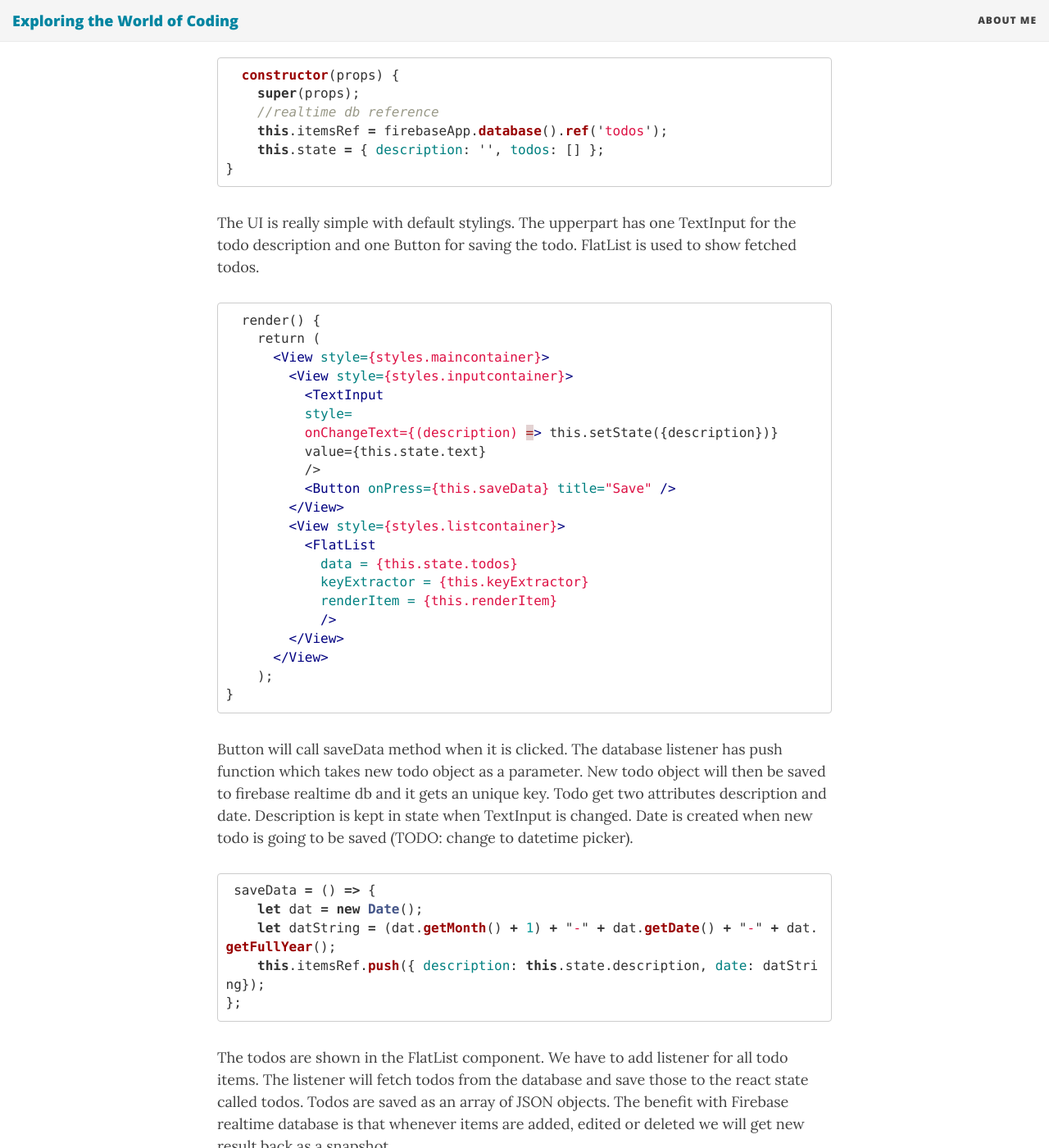
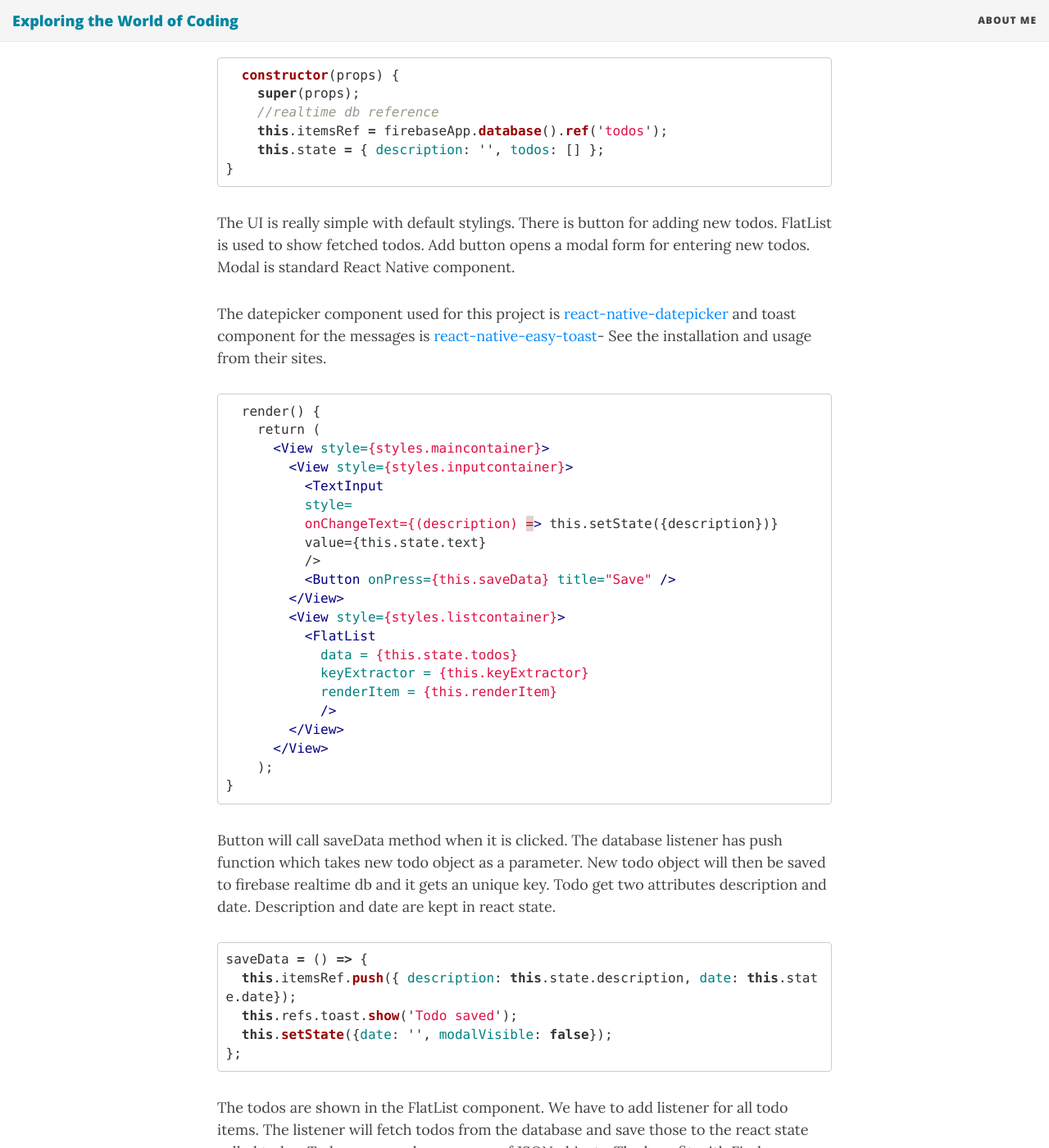
Before and after one commit to juhahinkula/juhahinkula.github.io, a Jekyll site: the page built from _posts/2017-09-10-nativefirebase.markdown, in a window 1280 px wide and 1400 px high, scrolled down 1977 px. Shown: the whole window at 82% size. Built offline with Jekyll 4.4.1, drawn with Linux system fonts in a browser that asks for light colours; nearby versions of some CDN libraries; comment, search, counter and statistics services are not loaded.

Commit message:
modifying post

```diff
--- a/_posts/2017-09-10-nativefirebase.markdown
+++ b/_posts/2017-09-10-nativefirebase.markdown
@@ -67,7 +67,9 @@ Add realtime database reference inside constructor.
 }
 {% endhighlight %}
 
-The UI is really simple with default stylings. The upperpart has one TextInput for the todo description and one Button for saving the todo. FlatList is used to show fetched todos.
+The UI is really simple with default stylings. There is button for adding new todos. FlatList is used to show fetched todos. Add button opens a modal form for entering new todos. Modal is standard React Native component.
+
+The datepicker component used for this project is [react-native-datepicker](https://github.com/xgfe/react-native-datepicker) and toast component for the messages is [react-native-easy-toast](https://github.com/crazycodeboy/react-native-easy-toast)- See the installation and usage from their sites.
 
 {% highlight html %}
   render() {
@@ -93,36 +95,33 @@ The UI is really simple with default stylings. The upperpart has one TextInput f
 }
 {% endhighlight %}
 
-Button will call saveData method when it is clicked. The database listener has push function which takes new todo object as a parameter. New todo object will then be saved to firebase realtime db and it gets an unique key. Todo get two attributes description and date. Description is kept in state when TextInput is changed. Date is created when new todo is going to be saved (TODO: change to datetime picker).
+Button will call saveData method when it is clicked. The database listener has push function which takes new todo object as a parameter. New todo object will then be saved to firebase realtime db and it gets an unique key. Todo get two attributes description and date. Description and date are kept in react state.
 
 {% highlight javascript %}
- saveData = () => {
-    let dat = new Date();
-    let datString = (dat.getMonth() + 1) + "-" + dat.getDate() + "-" + dat.getFullYear();
-    this.itemsRef.push({ description: this.state.description, date: datString});
+saveData = () => {
+  this.itemsRef.push({ description: this.state.description, date: this.state.date});
+  this.refs.toast.show('Todo saved');
+  this.setState({date: '', modalVisible: false});
 };
 {% endhighlight %}
 
 The todos are shown in the FlatList component. We have to add listener for all todo items. The listener will fetch todos from the database and save those to the react state called todos. Todos are saved as an array of JSON objects. The benefit with Firebase realtime database is that whenever items are added, edited or deleted we will get new result back as a snapshot.
 
 {% highlight javascript %}
-  // Fetch todos
-  listenForItems(itemsRef) {
-    itemsRef.on('value', (snap) => {
-      var items = [];
-      snap.forEach((child) => {
-        items.push({
-          id: child.key,
-          description: child.val().description,
-          date: child.val().date,
-        });
+// Fetch todos
+listenForItems(itemsRef) {
+  itemsRef.on('value', (snap) => {
+    var items = [];
+    snap.forEach((child) => {
+      items.push({
+        id: child.key,
+        description: child.val().description,
+        date: child.val().date,
       });
+    });
 
-      this.setState({
-        todos: items
-      });
-
-    });
+    this.setState({todos: items });
+  });
 }
 {% endhighlight %}
 
```
